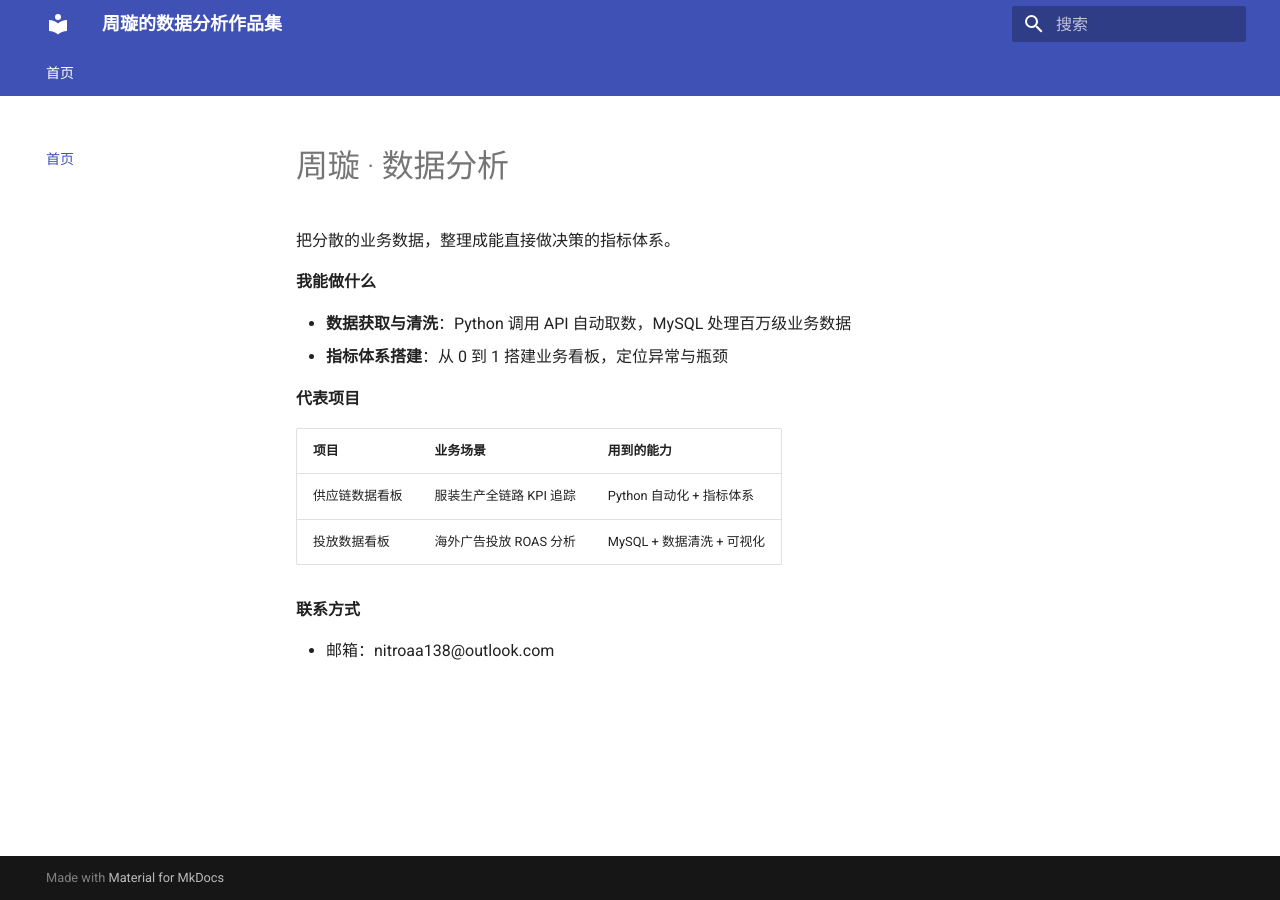
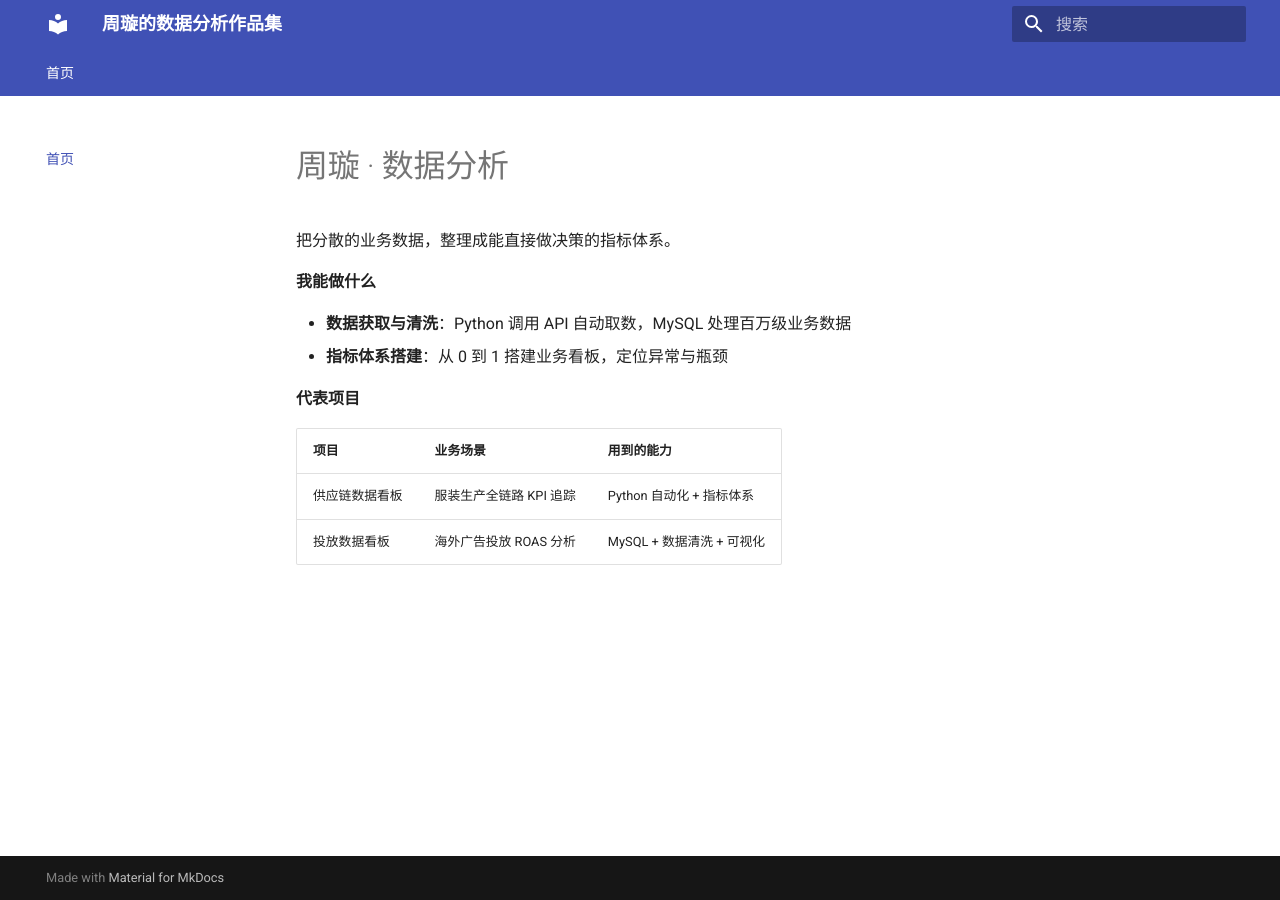
Before and after one commit to anka88888/anka, an MkDocs documentation site: the page built from docs/index.md, in a window 1280 px wide. Built offline with MkDocs 1.6.1 and Material for MkDocs 9.7.7, drawn with Linux system fonts in a browser that asks for light colours.

Commit message:
Update index.md

```diff
--- a/docs/index.md
+++ b/docs/index.md
@@ -24,7 +24,3 @@ AIGC:
 | --- | --- | --- |
 | 供应链数据看板 | 服装生产全链路 KPI 追踪 | Python 自动化 + 指标体系 |
 | 投放数据看板 | 海外广告投放 ROAS 分析 | MySQL + 数据清洗 + 可视化 |
-
-**联系方式**
-
-- 邮箱：nitroaa138@outlook.com
```
